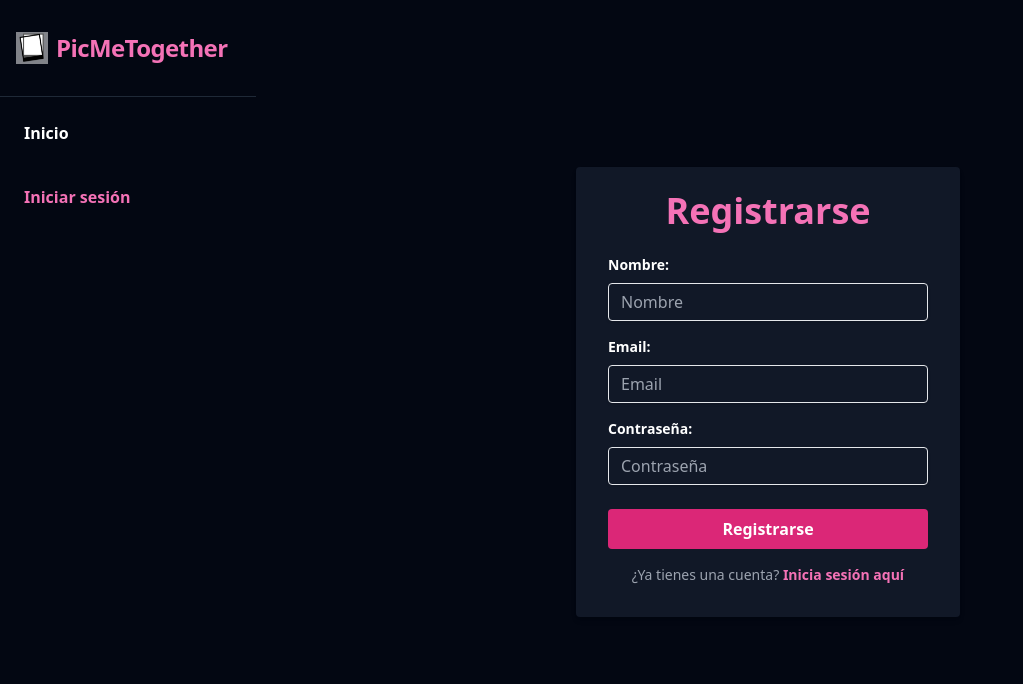
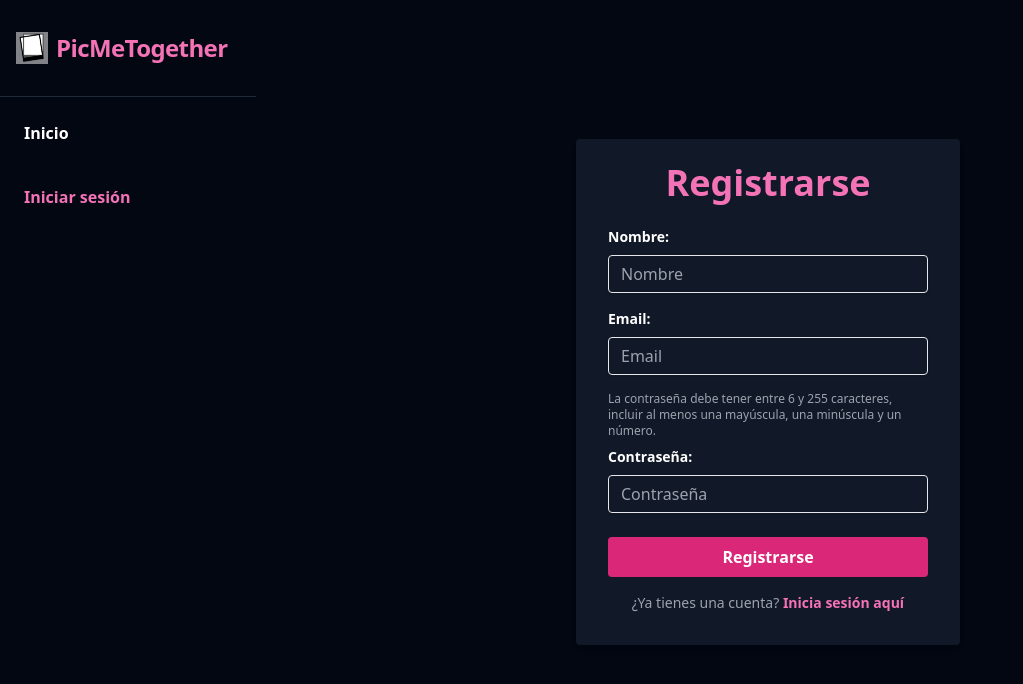
Before and after one commit to AdriRePa23/frontend-rally, a React (Vite) app: page /auth/register in a window 1280 px wide. Shown: the top 684 px of the page, without its empty margins (0-1023 px from the left). Built offline with nearby package versions, Linux system fonts and the light colour scheme.

Commit message:
Agregar mensaje informativo sobre requisitos de contraseña en el formulario de registro

```diff
--- a/src/components/RegisterForm/RegisterForm.tsx
+++ b/src/components/RegisterForm/RegisterForm.tsx
@@ -129,6 +129,11 @@ const RegisterForm: React.FC<RegisterFormProps> = React.memo(function RegisterFo
             required
           />
         </div>
+        <div className="mb-2">
+          <p className="text-xs text-gray-400">
+            La contraseña debe tener entre 6 y 255 caracteres, incluir al menos una mayúscula, una minúscula y un número.
+          </p>
+        </div>
         <div className="mb-6">
           <label
             className="block text-white text-sm font-bold mb-2"
```
